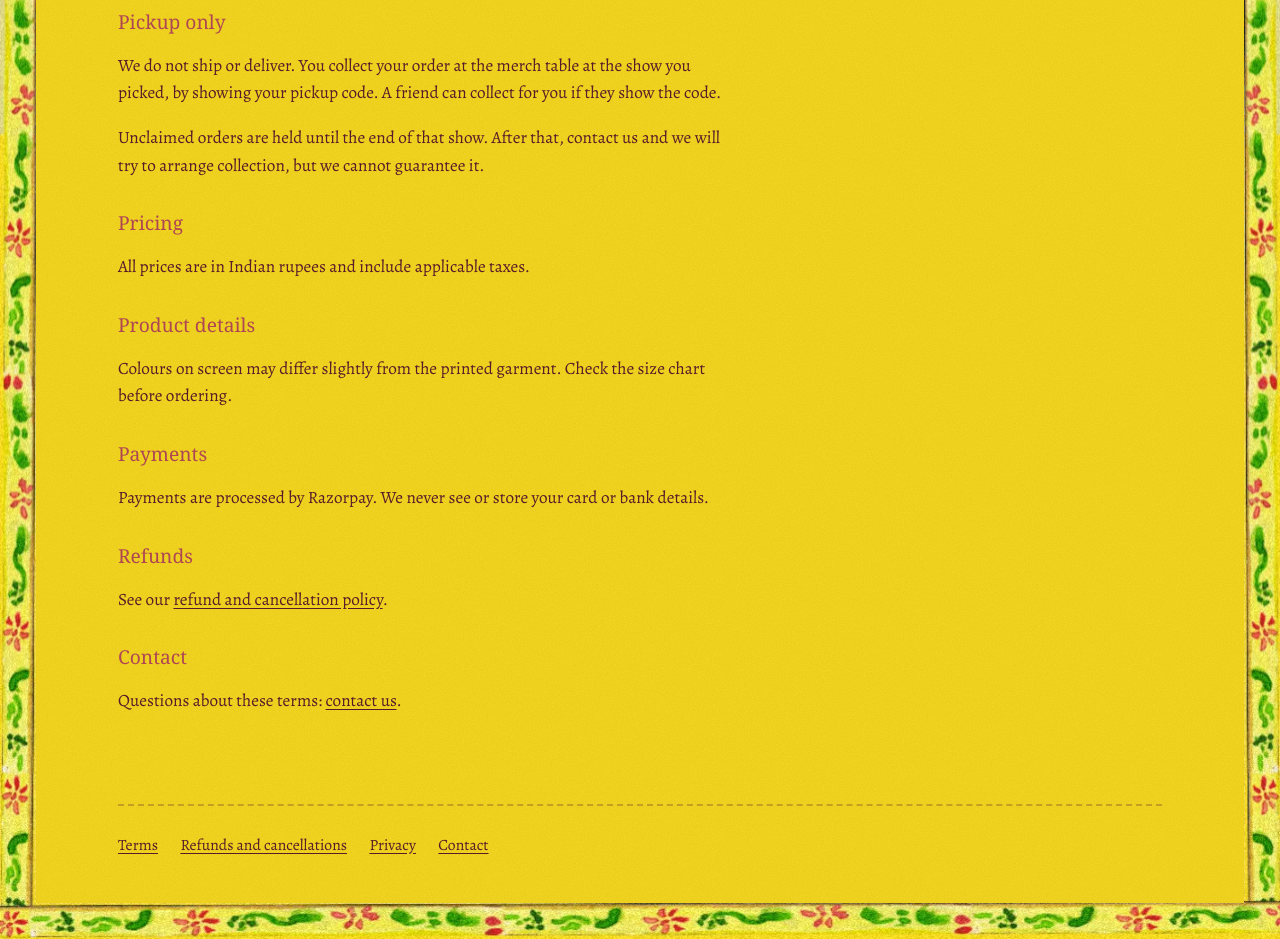
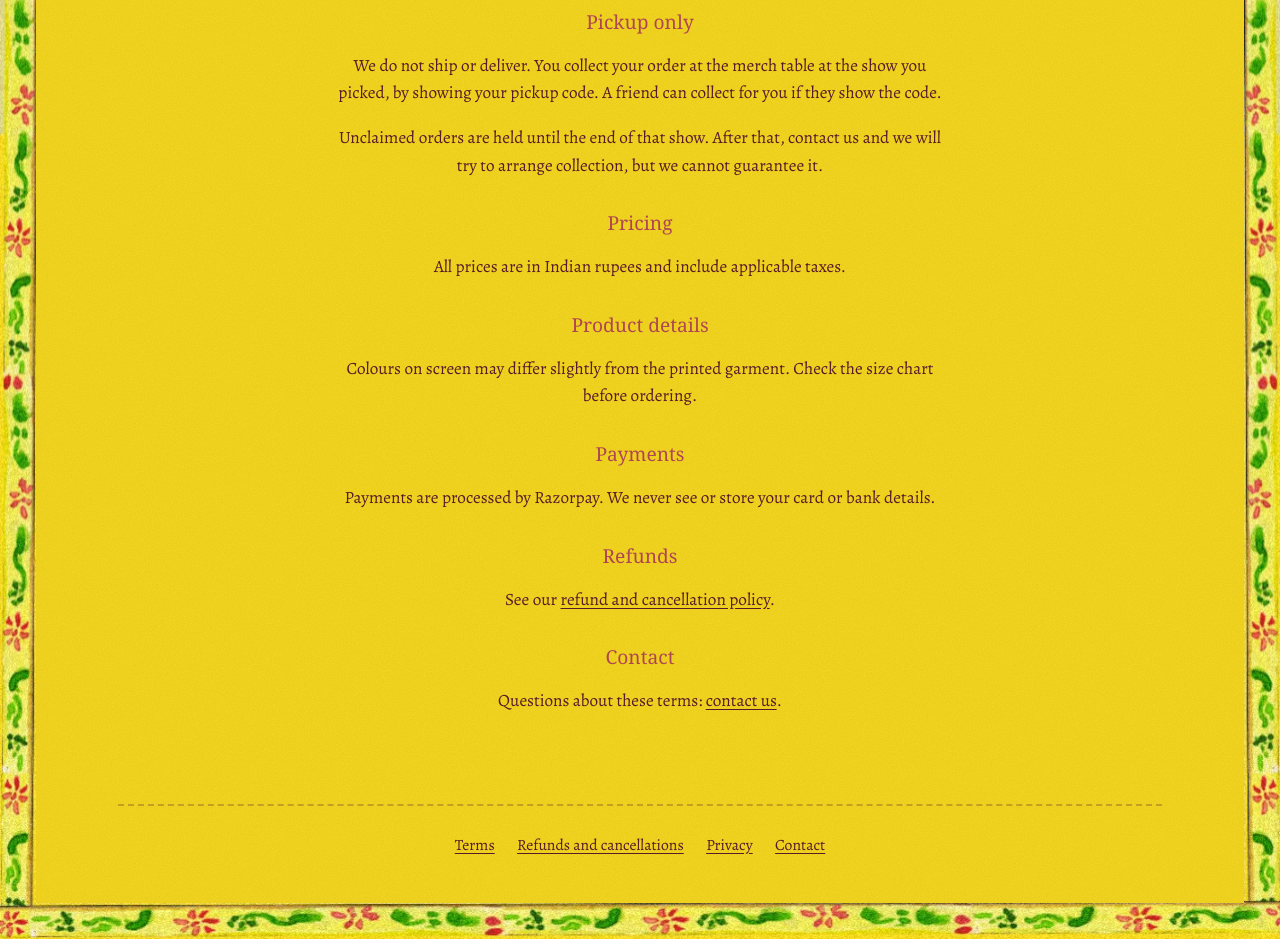
Before and after one commit to nikamma-ent/begum-merch, a website: page docs/waot-merch/terms.html in a window 1280 px wide. Shown: the part 420-1359 px from the top of the page. Drawn offline with nearby package versions, Linux system fonts and the light colour scheme; a web font is replaced by a local one.

Commit message:
Centre the policy pages and their footer links
Co-Authored-By: Claude Opus 5.5 <noreply@anthropic.com>

```diff
--- a/docs/waot-merch/styles.css
+++ b/docs/waot-merch/styles.css
@@ -284,14 +284,18 @@ a { color: inherit; text-underline-offset: 0.18em; }
 @media (min-width: 860px) { .foot { padding-bottom: 2.4rem; } }
 
 /* Policy pages */
-.doc { padding: 2.5rem var(--gutter); }
+.doc { padding: 2.5rem var(--gutter); text-align: center; }
 .doc .back { display: inline-block; margin-bottom: 1.8rem; font-weight: 700; }
 .doc h1 {
   font: 400 clamp(2rem, 6.5vw, 3.4rem)/1.05 var(--display); text-transform: uppercase;
   color: var(--rose); margin: 0 0 1.5rem;
 }
 .doc h2 { font: 400 1.2rem/1.3 var(--display); color: var(--rose); margin: 2rem 0 0.4rem; }
-.doc p, .doc li { max-width: var(--measure); }
+.doc p, .doc ul { max-width: var(--measure); margin-left: auto; margin-right: auto; }
+.doc li { list-style-position: inside; }
+/* Policy pages centre their footer links too */
+.doc + .foot { text-align: center; }
+.doc + .foot nav { justify-content: center; }
 
 @media (prefers-reduced-motion: reduce) {
   html { scroll-behavior: auto; }
```
